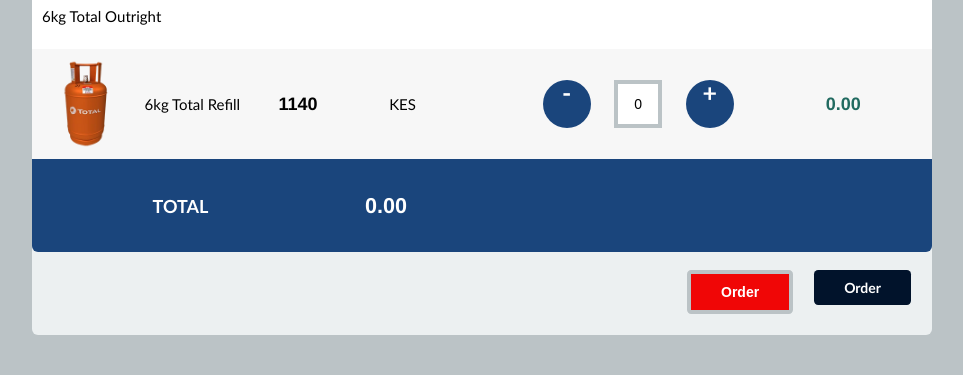
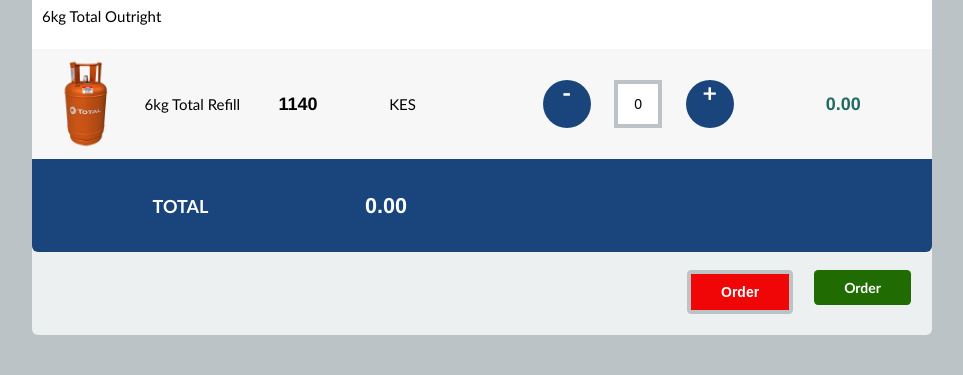
Before and after one commit to natnael1455/url-creation, a Flask app: page / in a window 1280 px wide. Shown: the part 2891-3266 px from the top of the page, without its empty margins (158-1121 px from the left). Run offline with Flask 2, Linux system fonts and the light colour scheme.

Commit message:
fix:action 7

```diff
--- a/api/static/style.css
+++ b/api/static/style.css
@@ -163,7 +163,7 @@
     border-radius: 0.3em;
     font-size: 1.4em;
     font-weight: bold;
-    background: #01132b;
+    background: #206b02;
     color: #fff;
     box-shadow: 0 3px 0 rgb(59 154 198 100%);
 }
```
